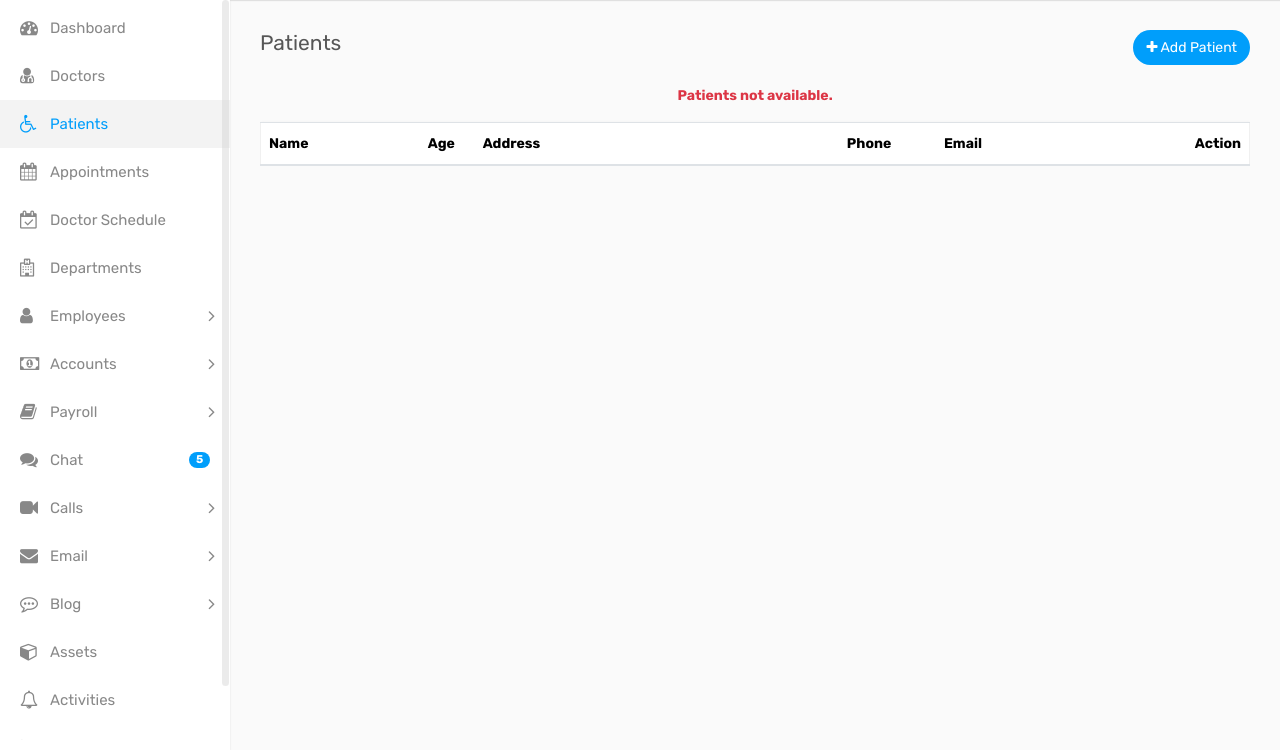
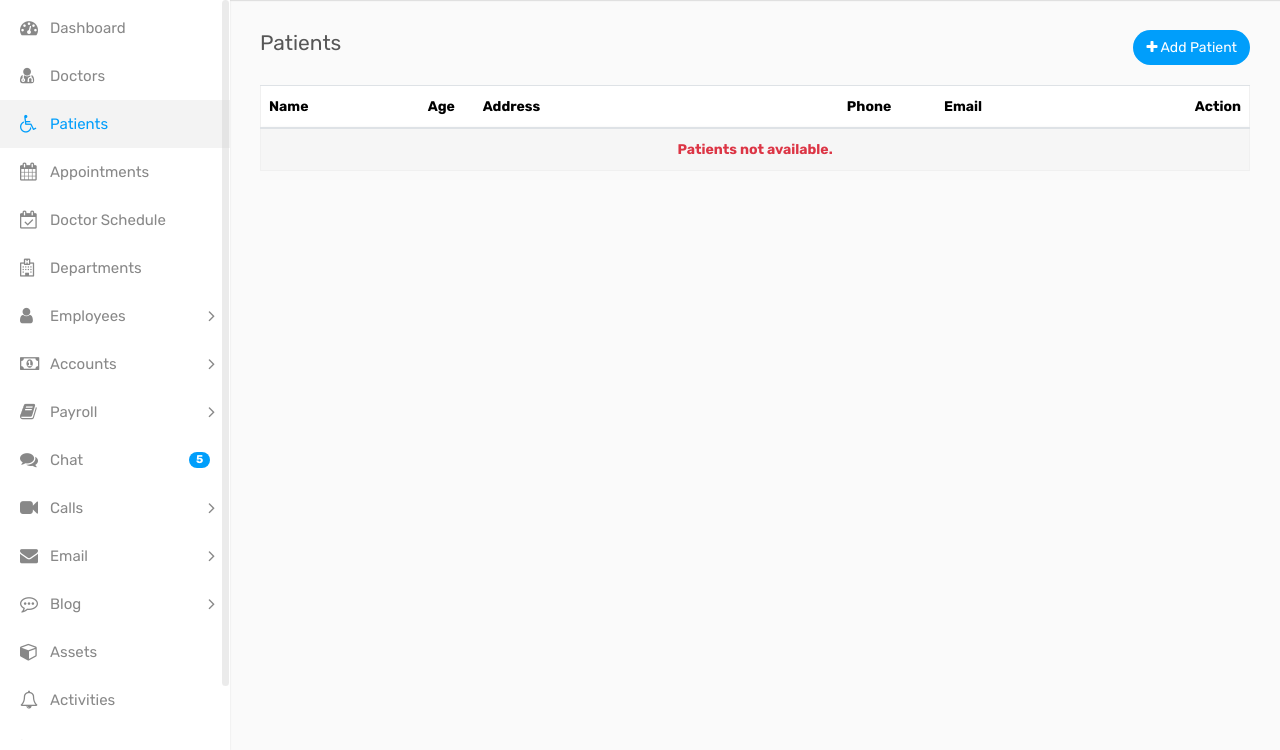
Before and after one commit to Devsabirul/hospitalmanagementsys, a Django app: page /patients in a window 1280 px wide. Shown: the part 50-800 px from the top of the page. Run offline with Django 4.2, Linux system fonts and the light colour scheme; data that the repository does not hold is empty; some libraries are stand-ins or nearby versions.

Commit message:
change html design

```diff
--- a/core/templates/core/patient.html
+++ b/core/templates/core/patient.html
@@ -72,8 +72,9 @@
                                     </tr>
                                     {% endfor %}
                                     {% else %}
-                                    <p class="text-center text-danger w-100 font-weight-bold">Patients not available.
-                                    </p>
+                                    <tr>
+                                        <td colspan="6" class="text-center text-danger w-100 font-weight-bold">Patients not available.</td>
+                                    </tr>
                                     {% endif %}
 
                                 </tbody>
--- a/templates/base/base.html
+++ b/templates/base/base.html
@@ -11,6 +11,11 @@
     <link rel="stylesheet" type="text/css" href="{% static 'base/assets/css/bootstrap.min.css' %}">
     <link rel="stylesheet" type="text/css" href="{% static 'base/assets/css/font-awesome.min.css' %}">
     <link rel="stylesheet" type="text/css" href="{% static 'base/assets/css/style.css' %}">
+    <style>
+        *::-webkit-scrollbar {
+            display: none;
+        }
+    </style>
 </head>
 
 <!-- urls get  -->
@@ -166,7 +171,8 @@
                             <a href="{% url 'doctor-list' %}"><i class="fa fa-user-md"></i> <span>Doctors</span></a>
                         </li>
                         <li class="{% if request.path == patient or request.path == add_patient%} active {% endif %}">
-                            <a href="{% url 'patient-list' %}"><i class="fa fa-wheelchair"></i> <span>Patients</span></a>
+                            <a href="{% url 'patient-list' %}"><i class="fa fa-wheelchair"></i>
+                                <span>Patients</span></a>
                         </li>
                         <li>
                             <a href="#"><i class="fa fa-calendar"></i> <span>Appointments</span></a>
```
